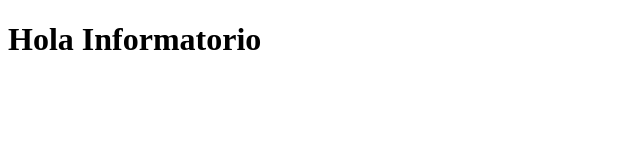
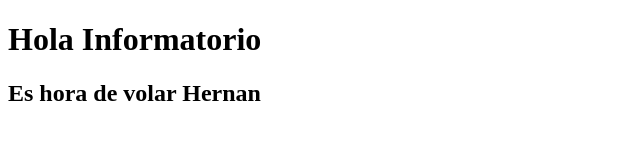
Before and after one commit to hernanpm101/ejemplo, a plain HTML site: page app/index.html in a window 1280 px wide. Shown: the whole page, without its empty margins (0-640 px from the left). Drawn offline with Linux system fonts and the light colour scheme.

Commit message:
tercer commit

```diff
--- a/app/index.html
+++ b/app/index.html
@@ -7,5 +7,6 @@
 </head>
 <body>
     <h1>Hola Informatorio</h1>
+    <h2>Es hora de volar Hernan</h2>
 </body>
 </html>
```
